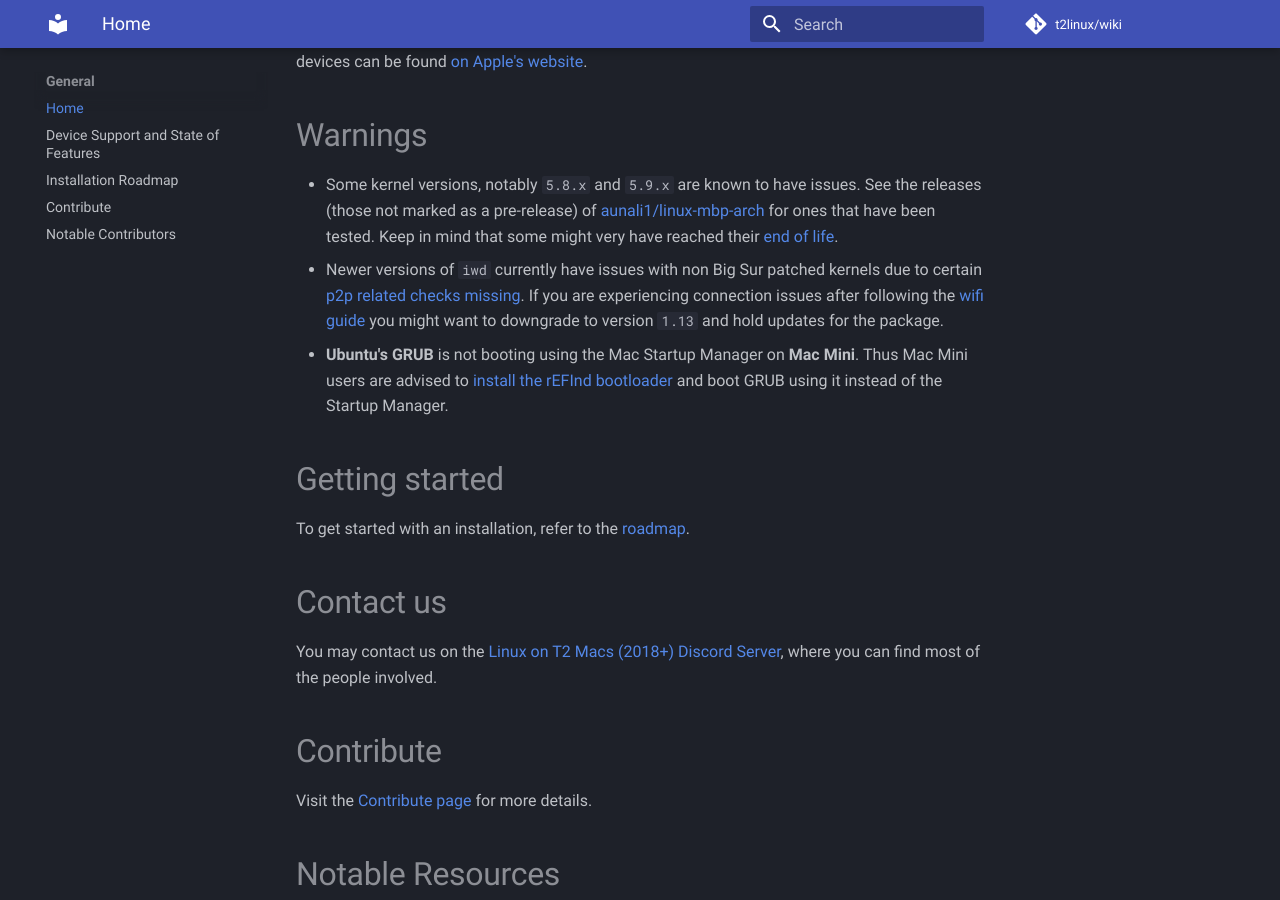
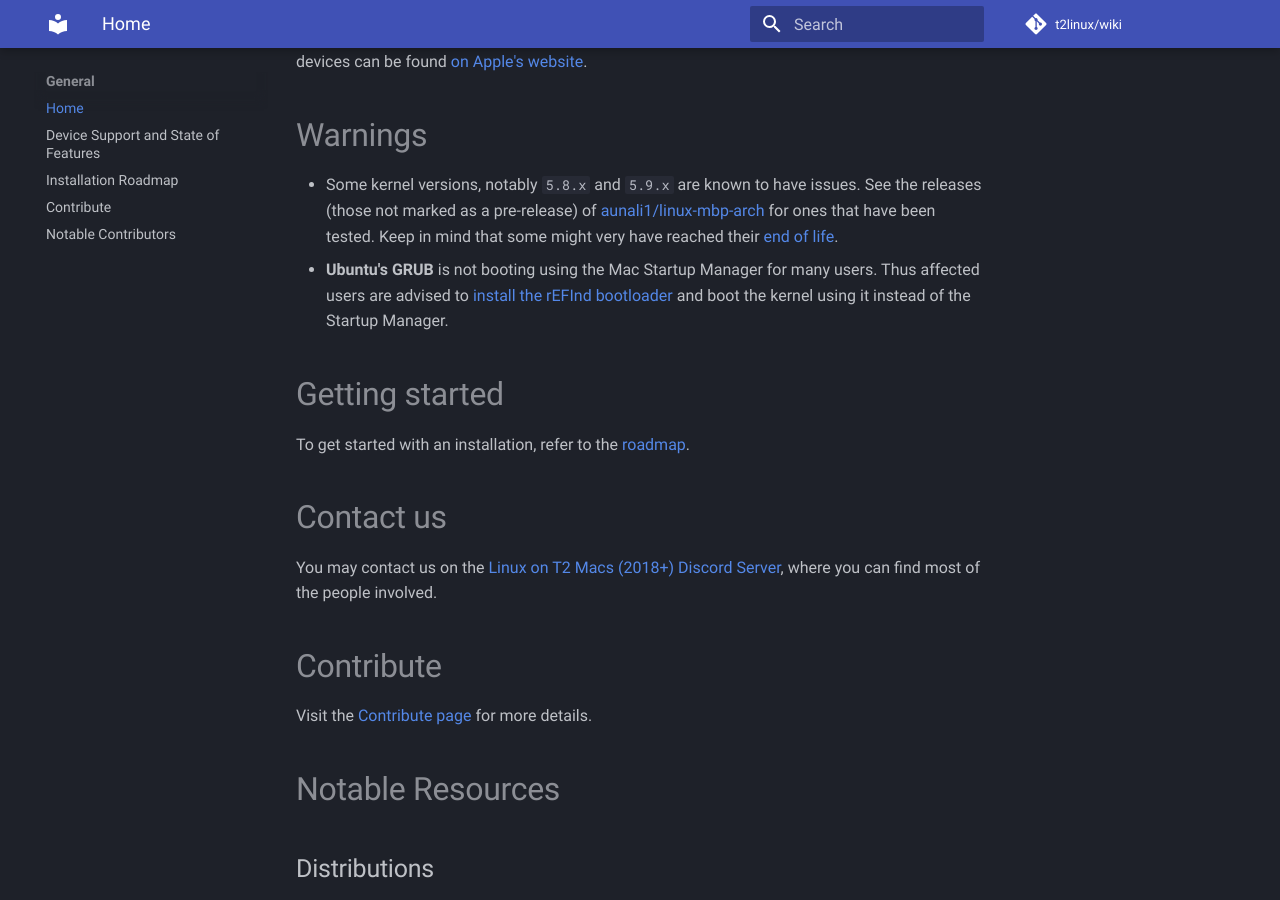
Before and after one commit to t2linux/wiki, an MkDocs documentation site: the page built from docs/index.md, in a window 1280 px wide and 900 px high, scrolled down 308 px. Built offline with MkDocs 1.6.1 and Material for MkDocs 9.7.7, drawn with Linux system fonts in a browser that asks for light colours; comment, search, counter and statistics services are not loaded.

Commit message:
Warnings: Remove the iwd warning + Update Ubuntu’s GRUB warning (#263)

```diff
--- a/docs/index.md
+++ b/docs/index.md
@@ -8,8 +8,7 @@ A list of those devices can be found [on Apple's website](https://support.apple.
 # Warnings
 
 - Some kernel versions, notably `5.8.x` and `5.9.x` are known to have issues. See the releases (those not marked as a pre-release) of [aunali1/linux-mbp-arch](https://github.com/aunali1/linux-mbp-arch/releases) for ones that have been tested. Keep in mind that some might very have reached their [end of life](https://en.wikipedia.org/wiki/Linux_kernel_version_history#Releases_5.x.y).
-- Newer versions of `iwd` currently have issues with non Big Sur patched kernels due to certain [p2p related checks missing](https://github.com/aunali1/linux-mbp-arch/blob/master/9001-brcmfmac-p2p-Ensure-virtual-interface-is-initialized.patch). If you are experiencing connection issues after following the [wifi guide](https://wiki.t2linux.org/guides/wifi/) you might want to downgrade to version `1.13` and hold updates for the package.
-- **Ubuntu's GRUB** is not booting using the Mac Startup Manager on **Mac Mini**. Thus Mac Mini users are advised to [install the rEFInd bootloader](https://wiki.t2linux.org/guides/refind/) and boot GRUB using it instead of the Startup Manager.
+- **Ubuntu's GRUB** is not booting using the Mac Startup Manager for many users. Thus affected users are advised to [install the rEFInd bootloader](https://wiki.t2linux.org/guides/refind/) and boot the kernel using it instead of the Startup Manager.
 
 # Getting started
 
```
Also changed, not shown: docs/guides/wifi.md (+0 -3 lines).
